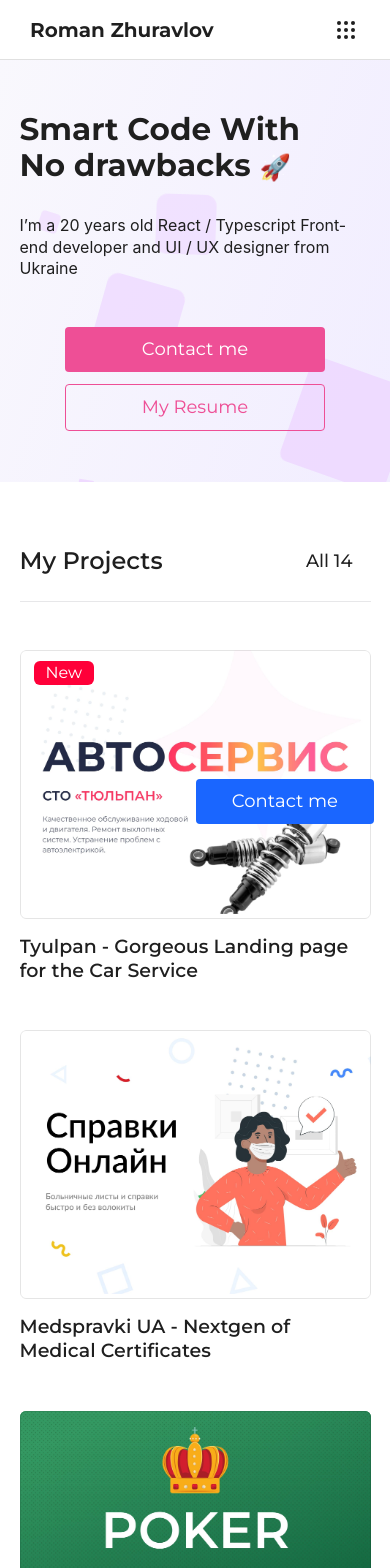
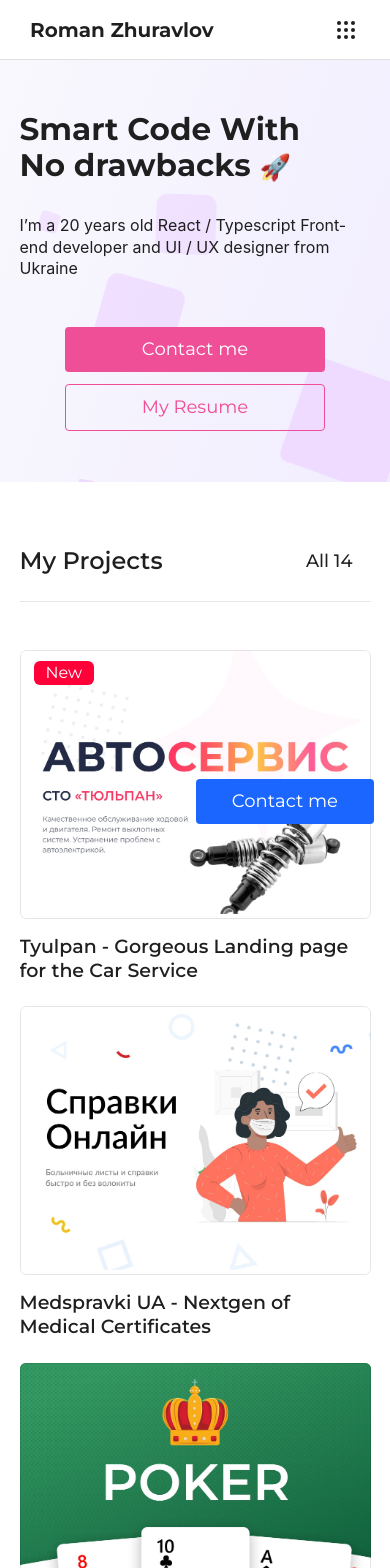
Before and after one commit to snelsi/personal-site, a Next.js app: page / in a window 390 px wide. Shown: the top 1568 px of the page. Built offline with nearby package versions, Linux system fonts and the light colour scheme.

Commit message:
Update projects grid styles

```diff
--- a/components/Catalog.tsx
+++ b/components/Catalog.tsx
@@ -62,11 +62,14 @@ const Grid = styled.ul`
   display: grid;
 
   margin: 48px auto;
-  gap: 48px;
+  gap: clamp(24px, 5vw, 48px);
   overflow: hidden;
 
-  @media screen and (min-width: 940px) {
+  @media (min-width: 940px) {
     grid-template-columns: repeat(auto-fill, minmax(300px, 1fr));
+  }
+  @media (max-width: 939px) {
+    grid-template-columns: repeat(auto-fill, minmax(260px, 1fr));
   }
   & > li {
     overflow: hidden;
```
